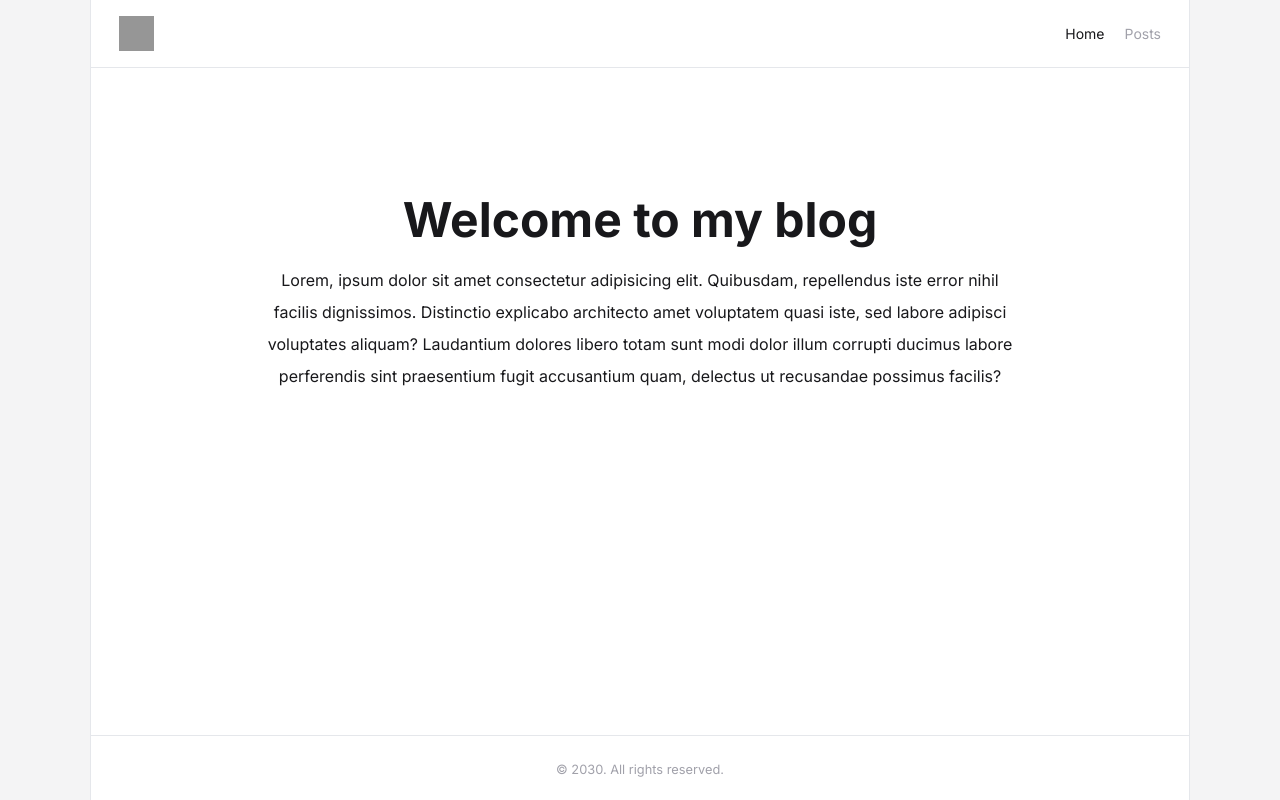
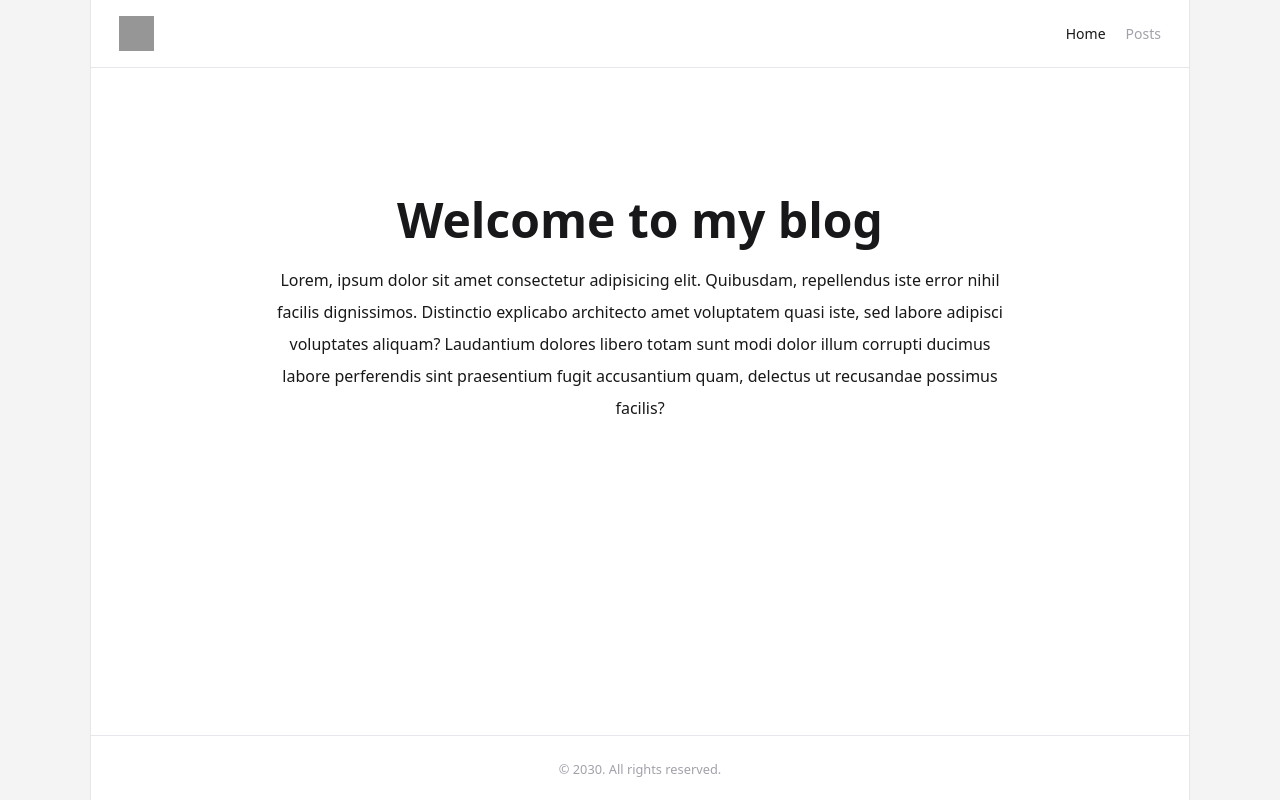
Before and after one commit to yeinous/postsss, a Next.js app: page / in a window 1280 px wide. Built offline with nearby package versions, Linux system fonts and the light colour scheme.

Commit message:
fix: 添加generateStaticParams函数

```diff
--- a/next.config.js
+++ b/next.config.js
@@ -1,5 +1,6 @@
 /** @type {import('next').NextConfig} */
 const nextConfig = {
+  output: "export",
   images: {
     remotePatterns: [
       {
@@ -7,6 +8,7 @@ const nextConfig = {
         hostname: "placehold.jp",
       },
     ],
+    unoptimized: true,
   },
 };
 
--- a/src/app/layout.tsx
+++ b/src/app/layout.tsx
@@ -1,11 +1,8 @@
 import type { Metadata } from "next";
-import { Inter } from "next/font/google";
 import "./globals.css";
 import Header from "@/components/header";
 import Footer from "@/components/footer";
 import Container from "@/components/container";
-
-const inter = Inter({ subsets: ["latin"] });
 
 export const metadata: Metadata = {
   title: "Postssss",
@@ -19,7 +16,7 @@ export default function RootLayout({
 }) {
   return (
     <html lang="en">
-      <body className={`${inter.className} bg-zinc-100 text-zinc-900`}>
+      <body className="bg-zinc-100 text-zinc-900">
         <Container>
           <Header />
           {children}
--- a/src/app/posts/[id]/page.tsx
+++ b/src/app/posts/[id]/page.tsx
@@ -5,6 +5,15 @@ type PostPageProps = {
     id: string;
   };
 };
+
+export async function generateStaticParams() {
+  const response = await fetch("https://dummyjson.com/posts");
+  const data = await response.json();
+
+  return data.posts.map((post: { id: number }) => ({
+    id: `${post.id}`,
+  }));
+}
 
 export default async function PostPage({ params }: PostPageProps) {
   const response = await fetch(`https://dummyjson.com/posts/${params.id}`);
```
